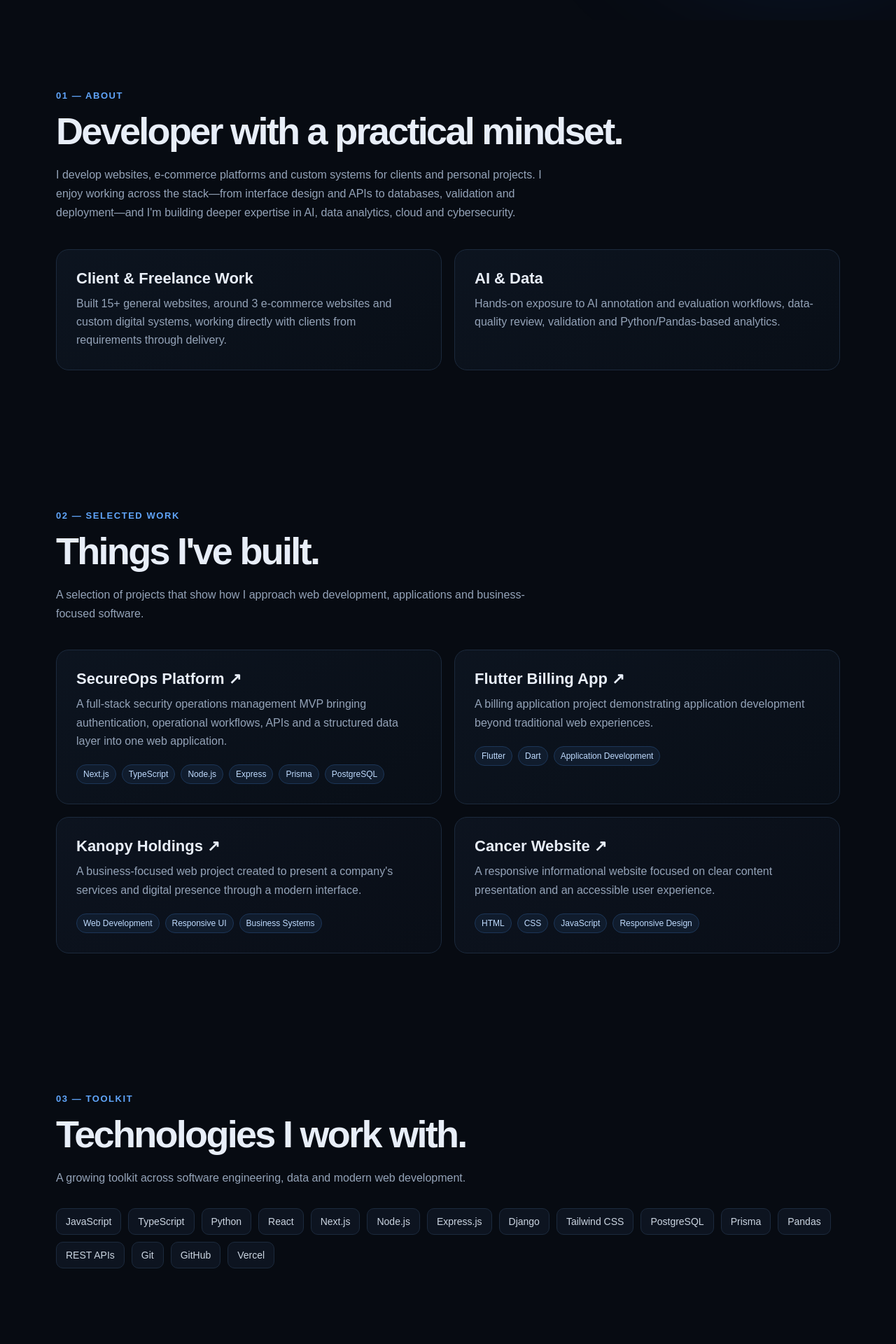
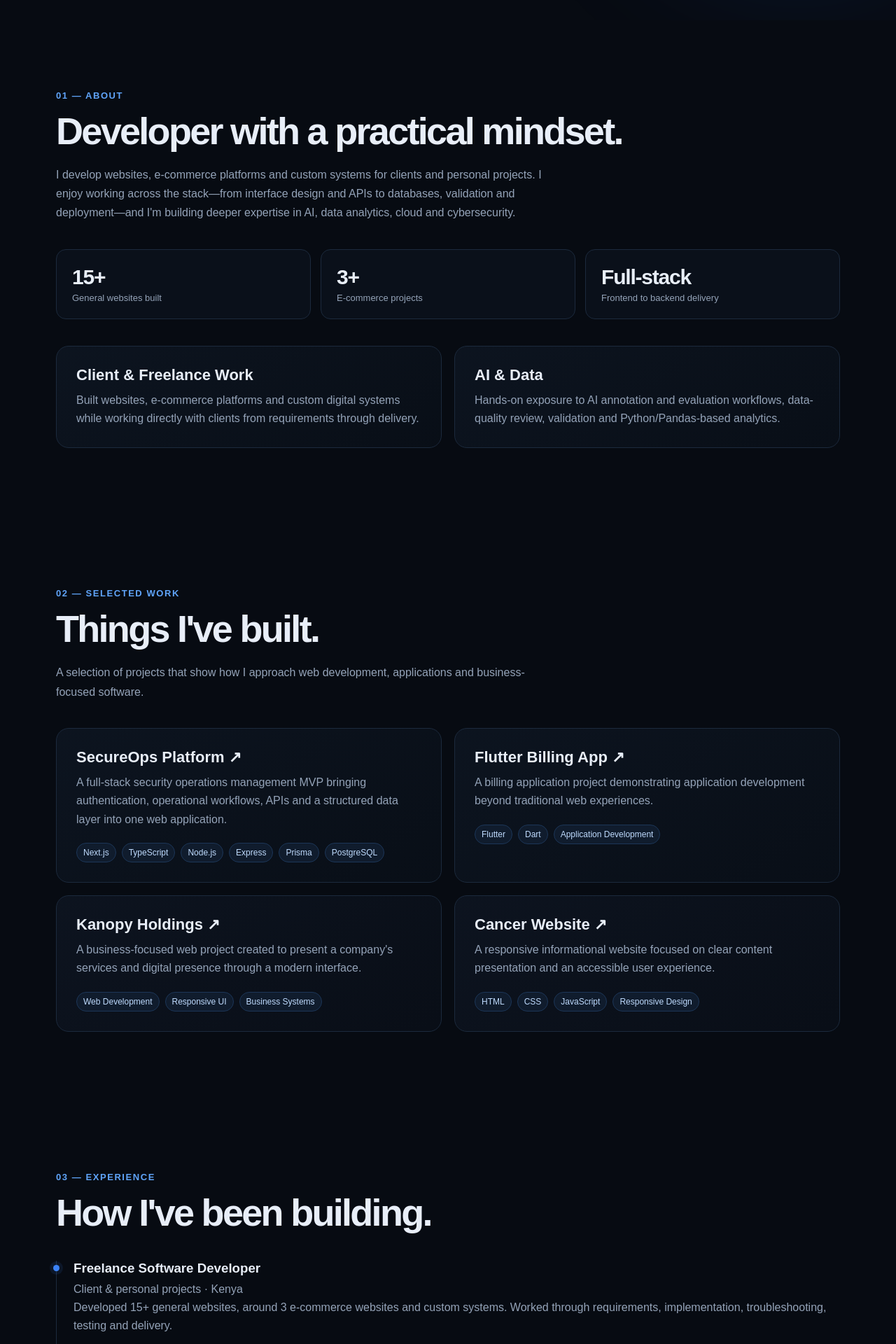
Before and after one commit to EugeneCodes254/eugene-portfolio, a Next.js app: page / in a window 1280 px wide. Shown: the part 700-2620 px from the top of the page at 70% size. Built offline with nearby package versions, Linux system fonts and the light colour scheme.

Commit message:
Upgrade portfolio with stats and experience timeline

```diff
--- a/app/page.tsx
+++ b/app/page.tsx
@@ -1,104 +1,28 @@
 const projects = [
-  {
-    title: "SecureOps Platform",
-    description: "A full-stack security operations management MVP bringing authentication, operational workflows, APIs and a structured data layer into one web application.",
-    stack: ["Next.js", "TypeScript", "Node.js", "Express", "Prisma", "PostgreSQL"],
-    href: "https://github.com/EugeneCodes254/secureops-platform",
-  },
-  {
-    title: "Flutter Billing App",
-    description: "A billing application project demonstrating application development beyond traditional web experiences.",
-    stack: ["Flutter", "Dart", "Application Development"],
-    href: "https://github.com/EugeneCodes254/flutter_billing_app",
-  },
-  {
-    title: "Kanopy Holdings",
-    description: "A business-focused web project created to present a company's services and digital presence through a modern interface.",
-    stack: ["Web Development", "Responsive UI", "Business Systems"],
-    href: "https://github.com/EugeneCodes254/kanopy-holdings",
-  },
-  {
-    title: "Cancer Website",
-    description: "A responsive informational website focused on clear content presentation and an accessible user experience.",
-    stack: ["HTML", "CSS", "JavaScript", "Responsive Design"],
-    href: "https://github.com/EugeneCodes254/cancer-website-main",
-  },
+  { title: "SecureOps Platform", description: "A full-stack security operations management MVP bringing authentication, operational workflows, APIs and a structured data layer into one web application.", stack: ["Next.js", "TypeScript", "Node.js", "Express", "Prisma", "PostgreSQL"], href: "https://github.com/EugeneCodes254/secureops-platform" },
+  { title: "Flutter Billing App", description: "A billing application project demonstrating application development beyond traditional web experiences.", stack: ["Flutter", "Dart", "Application Development"], href: "https://github.com/EugeneCodes254/flutter_billing_app" },
+  { title: "Kanopy Holdings", description: "A business-focused web project created to present a company's services and digital presence through a modern interface.", stack: ["Web Development", "Responsive UI", "Business Systems"], href: "https://github.com/EugeneCodes254/kanopy-holdings" },
+  { title: "Cancer Website", description: "A responsive informational website focused on clear content presentation and an accessible user experience.", stack: ["HTML", "CSS", "JavaScript", "Responsive Design"], href: "https://github.com/EugeneCodes254/cancer-website-main" },
 ];
 
-const skills = [
-  "JavaScript", "TypeScript", "Python", "React", "Next.js", "Node.js", "Express.js", "Django", "Tailwind CSS", "PostgreSQL", "Prisma", "Pandas", "REST APIs", "Git", "GitHub", "Vercel",
-];
+const skills = ["JavaScript", "TypeScript", "Python", "React", "Next.js", "Node.js", "Express.js", "Django", "Tailwind CSS", "PostgreSQL", "Prisma", "Pandas", "REST APIs", "Git", "GitHub", "Vercel"];
 
 export default function Home() {
   return (
     <main>
-      <nav className="nav">
-        <div className="container nav-inner">
-          <a className="logo" href="#top">Eugene<span>.</span></a>
-          <div className="nav-links">
-            <a href="#about">About</a><a href="#work">Work</a><a href="#skills">Skills</a><a href="#contact">Contact</a>
-          </div>
-        </div>
-      </nav>
+      <nav className="nav"><div className="container nav-inner"><a className="logo" href="#top">Eugene<span>.</span></a><div className="nav-links"><a href="#about">About</a><a href="#work">Work</a><a href="#experience">Experience</a><a href="#skills">Skills</a><a href="#contact">Contact</a></div></div></nav>
 
-      <header className="hero" id="top">
-        <div className="container">
-          <div className="eyebrow">Software Developer · Mombasa, Kenya</div>
-          <h1>I build software that turns <span>ideas into useful products.</span></h1>
-          <p>I&apos;m Eugene Kinyangi, a Computer Science developer focused on full-stack web applications, business systems, AI/data workflows and practical digital solutions.</p>
-          <div className="actions">
-            <a className="button primary" href="#work">View my work ↓</a>
-            <a className="button" href="mailto:kinyangie@gmail.com">Let&apos;s work together</a>
-            <a className="button" href="https://github.com/EugeneCodes254">GitHub ↗</a>
-          </div>
-        </div>
-      </header>
+      <header className="hero" id="top"><div className="container"><div className="eyebrow">Software Developer · Mombasa, Kenya</div><h1>I build software that turns <span>ideas into useful products.</span></h1><p>I&apos;m Eugene Kinyangi, a Computer Science developer focused on full-stack web applications, business systems, AI/data workflows and practical digital solutions.</p><div className="actions"><a className="button primary" href="#work">View my work ↓</a><a className="button" href="mailto:kinyangie@gmail.com">Let&apos;s work together</a><a className="button" href="https://github.com/EugeneCodes254">GitHub ↗</a></div></div></header>
 
-      <section id="about">
-        <div className="container">
-          <div className="section-label">01 — About</div>
-          <h2>Developer with a practical mindset.</h2>
-          <p className="section-intro">I develop websites, e-commerce platforms and custom systems for clients and personal projects. I enjoy working across the stack—from interface design and APIs to databases, validation and deployment—and I&apos;m building deeper expertise in AI, data analytics, cloud and cybersecurity.</p>
-          <div className="grid">
-            <article className="card"><h3>Client & Freelance Work</h3><p>Built 15+ general websites, around 3 e-commerce websites and custom digital systems, working directly with clients from requirements through delivery.</p></article>
-            <article className="card"><h3>AI & Data</h3><p>Hands-on exposure to AI annotation and evaluation workflows, data-quality review, validation and Python/Pandas-based analytics.</p></article>
-          </div>
-        </div>
-      </section>
+      <section id="about"><div className="container"><div className="section-label">01 — About</div><h2>Developer with a practical mindset.</h2><p className="section-intro">I develop websites, e-commerce platforms and custom systems for clients and personal projects. I enjoy working across the stack—from interface design and APIs to databases, validation and deployment—and I&apos;m building deeper expertise in AI, data analytics, cloud and cybersecurity.</p><div className="stats"><div className="stat"><strong>15+</strong><span>General websites built</span></div><div className="stat"><strong>3+</strong><span>E-commerce projects</span></div><div className="stat"><strong>Full-stack</strong><span>Frontend to backend delivery</span></div></div><div className="grid"><article className="card"><h3>Client & Freelance Work</h3><p>Built websites, e-commerce platforms and custom digital systems while working directly with clients from requirements through delivery.</p></article><article className="card"><h3>AI & Data</h3><p>Hands-on exposure to AI annotation and evaluation workflows, data-quality review, validation and Python/Pandas-based analytics.</p></article></div></div></section>
 
-      <section id="work">
-        <div className="container">
-          <div className="section-label">02 — Selected work</div>
-          <h2>Things I&apos;ve built.</h2>
-          <p className="section-intro">A selection of projects that show how I approach web development, applications and business-focused software.</p>
-          <div className="grid">
-            {projects.map((project) => (
-              <a className="card" href={project.href} target="_blank" rel="noreferrer" key={project.title}>
-                <h3>{project.title} ↗</h3><p>{project.description}</p>
-                <div className="tags">{project.stack.map((item) => <span className="tag" key={item}>{item}</span>)}</div>
-              </a>
-            ))}
-          </div>
-        </div>
-      </section>
+      <section id="work"><div className="container"><div className="section-label">02 — Selected work</div><h2>Things I&apos;ve built.</h2><p className="section-intro">A selection of projects that show how I approach web development, applications and business-focused software.</p><div className="grid">{projects.map((project) => <a className="card" href={project.href} target="_blank" rel="noreferrer" key={project.title}><h3>{project.title} ↗</h3><p>{project.description}</p><div className="tags">{project.stack.map((item) => <span className="tag" key={item}>{item}</span>)}</div></a>)}</div></div></section>
 
-      <section id="skills">
-        <div className="container">
-          <div className="section-label">03 — Toolkit</div>
-          <h2>Technologies I work with.</h2>
-          <p className="section-intro">A growing toolkit across software engineering, data and modern web development.</p>
-          <div className="skills">{skills.map((skill) => <span className="skill" key={skill}>{skill}</span>)}</div>
-        </div>
-      </section>
+      <section id="experience"><div className="container"><div className="section-label">03 — Experience</div><h2>How I&apos;ve been building.</h2><div className="timeline"><div className="timeline-item"><h3>Freelance Software Developer</h3><p>Client & personal projects · Kenya</p><p>Developed 15+ general websites, around 3 e-commerce websites and custom systems. Worked through requirements, implementation, troubleshooting, testing and delivery.</p></div><div className="timeline-item"><h3>AI & Data Workflows</h3><p>Annotation · Evaluation · Data Quality</p><p>Built practical familiarity with human-in-the-loop AI workflows, output evaluation, data validation, quality review and pipeline verification.</p></div><div className="timeline-item"><h3>Computer Science</h3><p>Mount Kenya University · Final year</p><p>Developing a broad technical foundation across software engineering, programming, databases, data and computing systems.</p></div></div></div></section>
 
-      <section id="contact" className="contact">
-        <div className="container">
-          <div className="section-label">04 — Contact</div>
-          <h2>Have a project in mind?</h2>
-          <p>I&apos;m open to remote software development, AI/data evaluation, data-quality and freelance opportunities. If you have a problem worth solving, let&apos;s talk.</p>
-          <div className="actions" style={{justifyContent: "center"}}><a className="button primary" href="mailto:kinyangie@gmail.com">Email Eugene</a><a className="button" href="https://github.com/EugeneCodes254">GitHub ↗</a></div>
-        </div>
-      </section>
+      <section id="skills"><div className="container"><div className="section-label">04 — Toolkit</div><h2>Technologies I work with.</h2><p className="section-intro">A growing toolkit across software engineering, data and modern web development.</p><div className="skills">{skills.map((skill) => <span className="skill" key={skill}>{skill}</span>)}</div></div></section>
+
+      <section id="contact" className="contact"><div className="container"><div className="section-label">05 — Contact</div><h2>Have a project in mind?</h2><p>I&apos;m open to remote software development, AI/data evaluation, data-quality and freelance opportunities. If you have a problem worth solving, let&apos;s talk.</p><div className="actions" style={{justifyContent:"center"}}><a className="button primary" href="mailto:kinyangie@gmail.com">Email Eugene</a><a className="button" href="https://github.com/EugeneCodes254">GitHub ↗</a></div></div></section>
 
       <footer><div className="container footer-inner"><span>© 2026 Eugene Kinyangi</span><span>Mombasa, Kenya · Built with Next.js</span></div></footer>
     </main>
```
